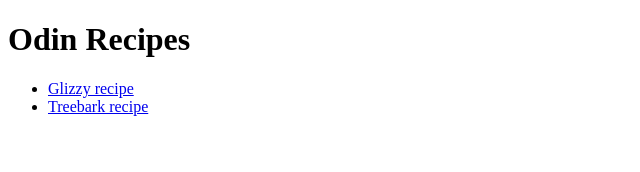
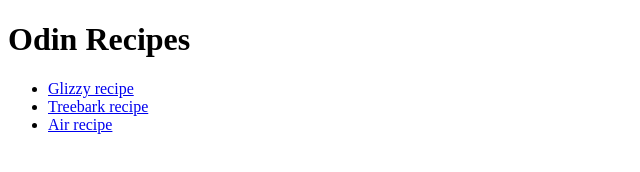
Before and after one commit to eSportsRat/odin-recipes, a plain HTML site: page index.html in a window 1280 px wide. Shown: the full height of the page, 0-640 px from the left. Drawn offline with Linux system fonts and the light colour scheme.

Commit message:
Edit index html
Added the link to the air recipe html to the index html file

```diff
--- a/index.html
+++ b/index.html
@@ -9,6 +9,7 @@
         <ul>
             <li><a href="./recipes/glizzies.html">Glizzy recipe</a></li>
             <li><a href="./recipes/treebark.html">Treebark recipe</a></li>
+            <li><a href="./recipes/air.html">Air recipe</a></li>
         </ul>
     </body>
 </html>
```
